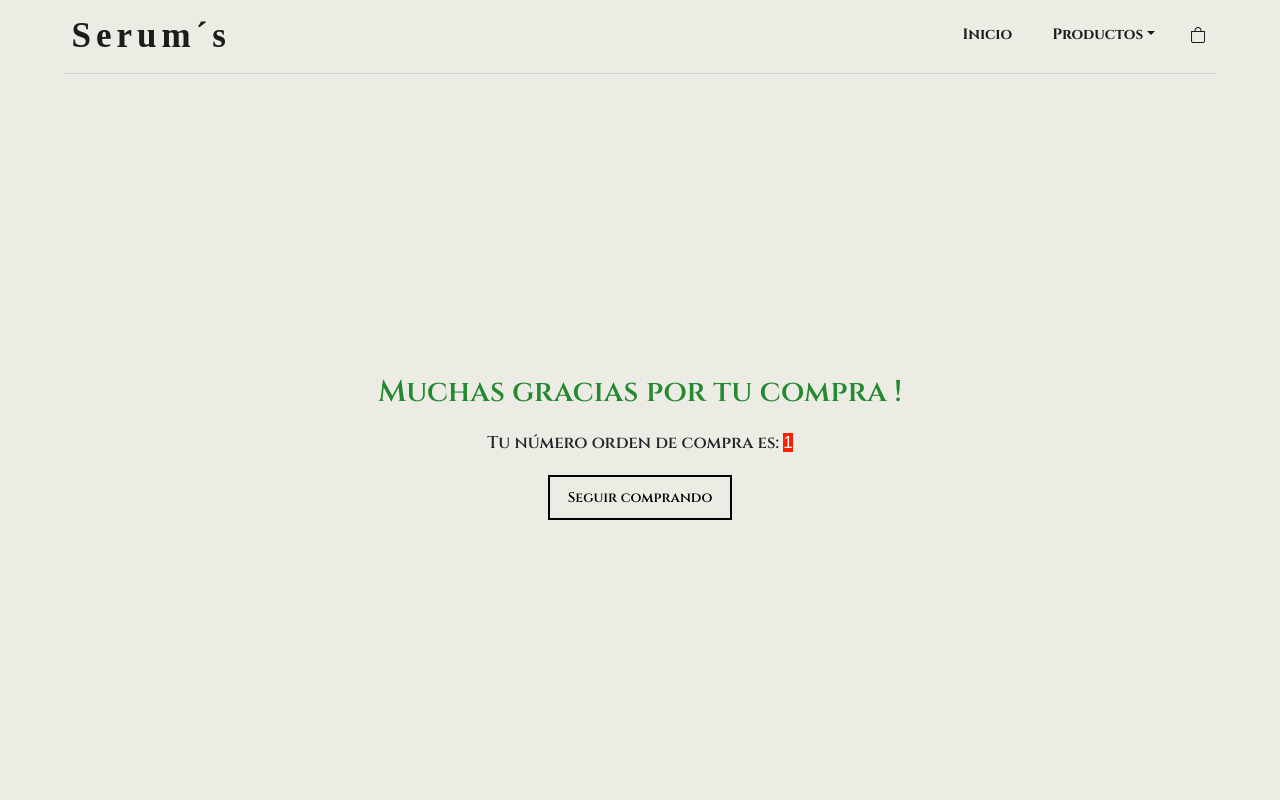
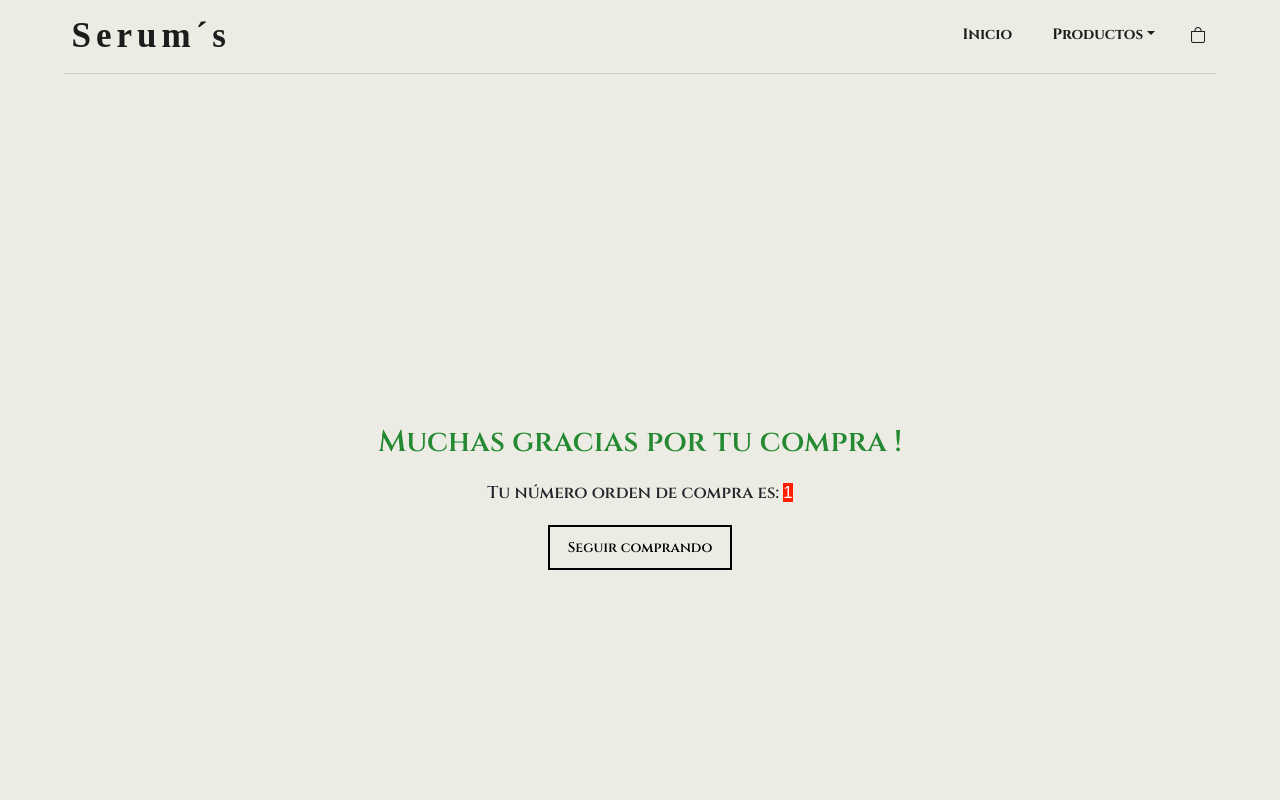
Before and after one commit to feruzu/React-Diaz, a React (Create React App) app: page /checkout/1 in a window 1280 px wide. Shown: the top 800 px of the page. Built offline with nearby package versions, Linux system fonts and the light colour scheme; a web font is replaced by a local one.

Commit message:
Arreglo scroll

```diff
--- a/src/components/Checkout/Checkout.css
+++ b/src/components/Checkout/Checkout.css
@@ -1,10 +1,10 @@
 .checkout {
     font-family: 'Cinzel', serif;
+    margin: 35rem 0rem 35rem 0rem;
 }
 
 .checkout h2 {
     font-size: 3rem;
-    margin-top: 30rem;
     color: rgb(36, 138, 49);
 }
 
@@ -15,7 +15,6 @@
 
 .checkout .volver-tienda {
     margin: 0;
-    margin-bottom: 25rem;
     margin-top: 1rem;
 }
 
```
